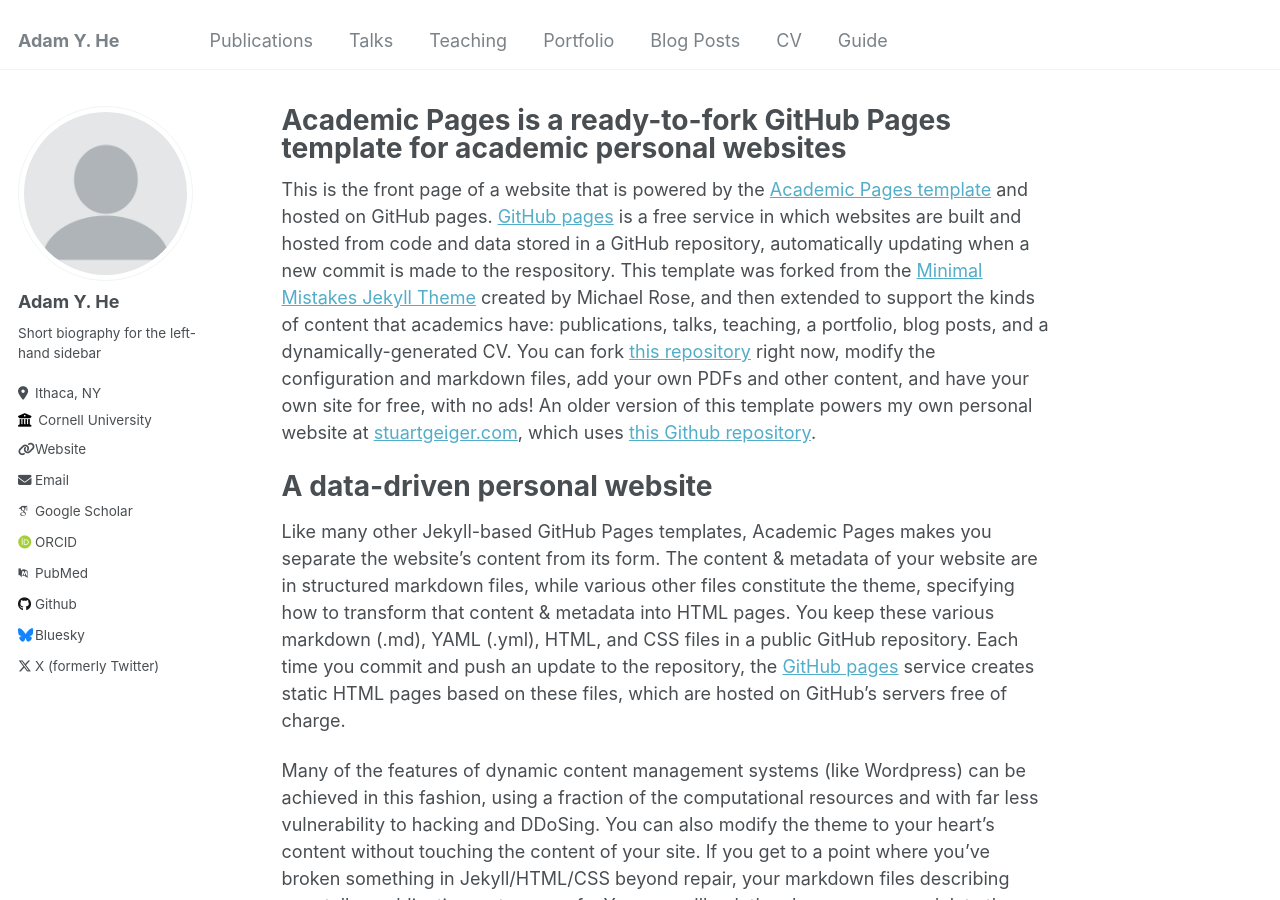
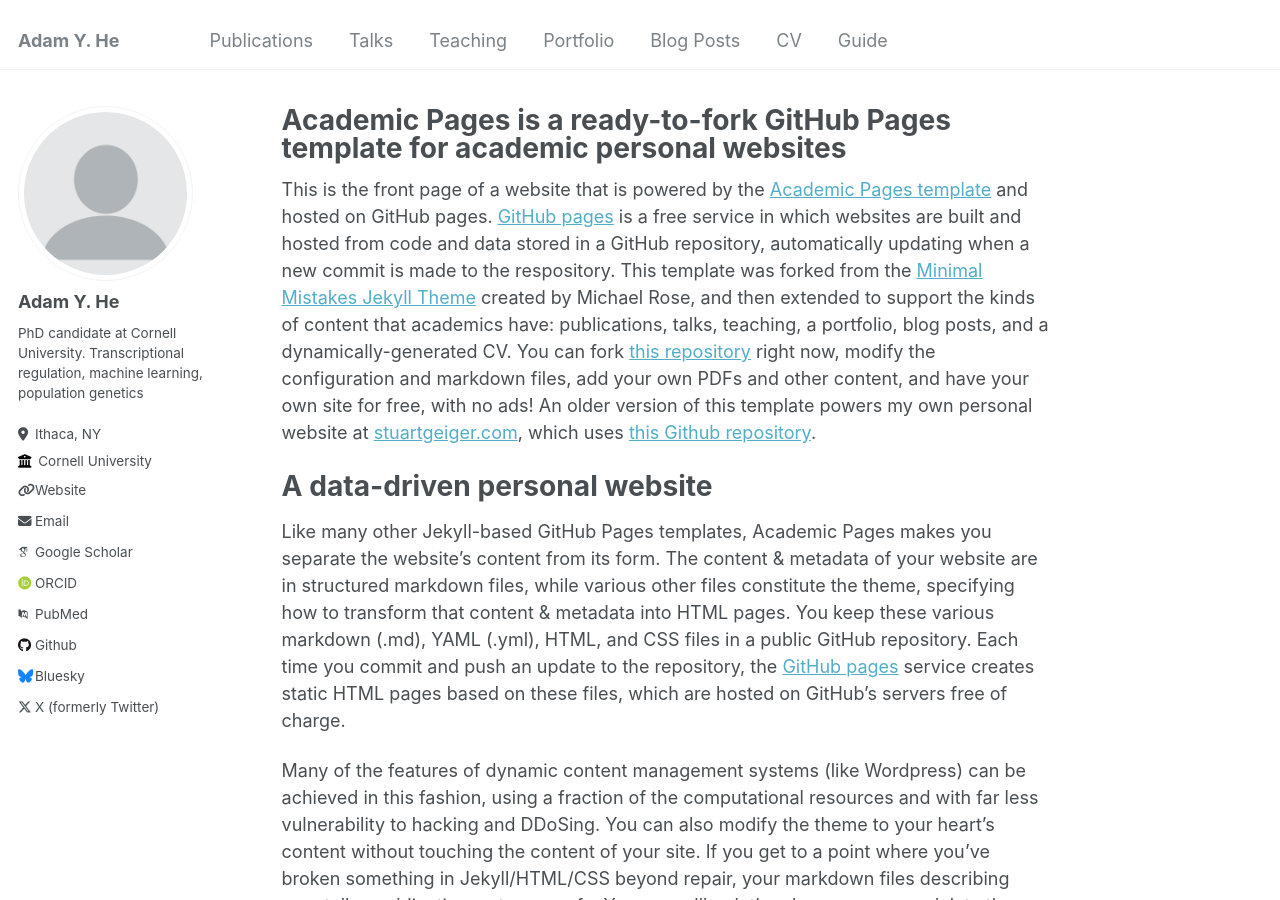
Before and after one commit to adamyhe/adamyhe.github.io, a Jekyll site: the page built from _pages/about.md, in a window 1280 px wide and 900 px high. Built offline with Jekyll 4.4.1, drawn with Linux system fonts in a browser that asks for light colours; some web fonts are replaced.

Commit message:
Update _config.yml

```diff
--- a/_config.yml
+++ b/_config.yml
@@ -11,7 +11,7 @@ locale                   : "en-US"
 title                    : "Adam Y. He"
 title_separator          : "-"
 name                     : &name "Adam Y. He"
-description              : &description "personal description"
+description              : &description "Computational biologist, PhD candidate."
 url                      : https://adamyhe.github.io # the base hostname & protocol for your site e.g. "https://mmistakes.github.io"
 baseurl                  : "" # the subpath of your site, e.g. "/blog"
 repository               : "adamyhe/adamyhe.github.io"
@@ -24,7 +24,7 @@ author:
   avatar           : "profile.png"
   name             : "Adam Y. He"
   pronouns         : # example: "she/her"
-  bio              : "Short biography for the left-hand sidebar"
+  bio              : "PhD candidate at Cornell University. Transcriptional regulation, machine learning, population genetics"
   location         : "Ithaca, NY"
   employer         : "Cornell University"
   uri              : "https://adamyhe.github.io/adamyhe/"
```
